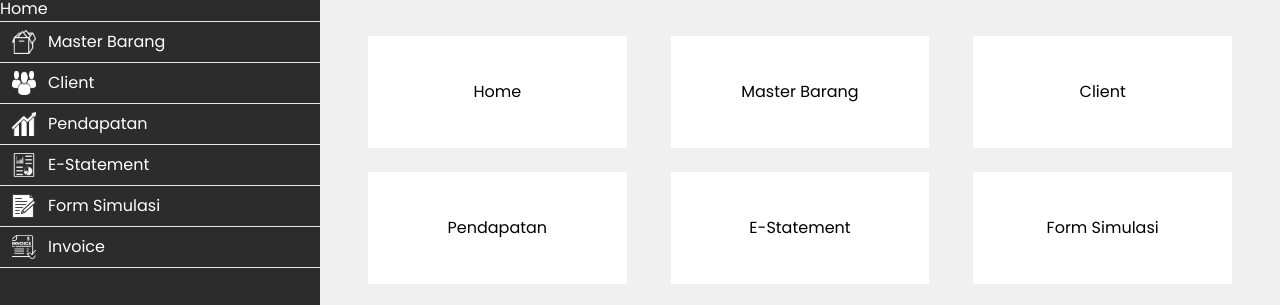
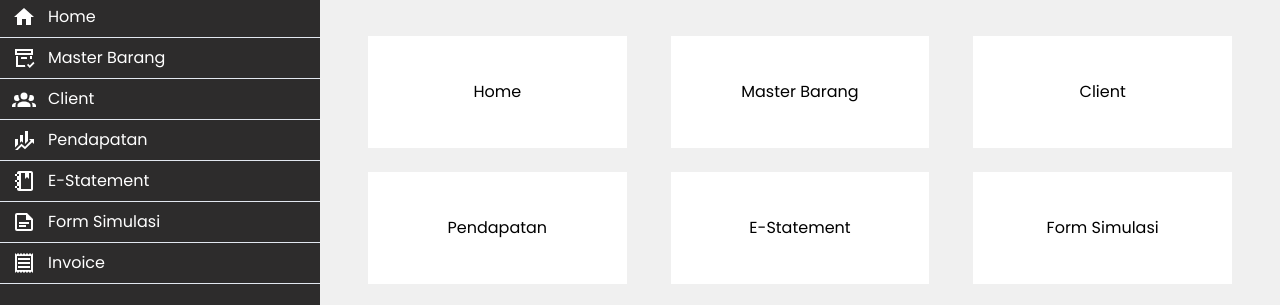
Before and after one commit to SatrioUtomo13/kaminata, a website: page docs/home.html in a window 1280 px wide. Shown: the part 132-437 px from the top of the page. Drawn offline with Linux system fonts and the light colour scheme.

Commit message:
hover, icon, logout

```diff
--- a/docs/home.html
+++ b/docs/home.html
@@ -18,40 +18,53 @@
         <div class="bg-secondary basis-1/4">
             <!-- start logo -->
             <div class="flex justify-around h-32 items-center ">
-                <img src="../asset/img/logo1.png"            alt="CompanyLogo" class="w-1/2 h-1/2">
+                <img src="../asset/img/logo1.png" alt="CompanyLogo" class="w-1/2 h-1/2">
                 <img src="../asset/img/navbar1.png" alt="menu" class="w-[10%] cursor-pointer">
             </div>
             <!-- finish logo -->
             <!-- start menu -->
             <div class="divide-y divide-slate-200">
-                <div class="flex items-center border-t border-slate-200">
-                    <!-- <img src="../asset/img/home.png" alt="home menu" class="h-6 w-6 mx-3 my-2"> -->
-                    <i class="fa-solid fa-house"></i>
-                    <a href="#" class=" font-poppins text-white">Home</a>
+                <div class="flex items-center border-t border-slate-200 cursor-pointer text-white hover:bg-primary hover:text-black hover:font-extrabold transition duration-150">
+                    <svg style="width:24px;height:24px" viewBox="0 0 24 24" class="h-6 w-6 mx-3 my-2">
+                        <path fill="currentColor" d="M10,20V14H14V20H19V12H22L12,3L2,12H5V20H10Z" />
+                    </svg>
+                    <a href="#" class=" font-poppins">Home</a>
                 </div>
-                <div class="flex items-center">
-                    <img src="../asset/img/masterbarang.png" alt="home menu" class="h-6 w-6 mx-3 my-2">
-                    <a href="#" class="text-white font-poppins">Master Barang</a>
+                <div class="flex items-center cursor-pointer text-white hover:bg-primary hover:text-black hover:font-extrabold transition duration-150">
+                    <svg style="width:24px;height:24px" viewBox="0 0 24 24" class="h-6 w-6 mx-3 my-2 ">
+                        <path fill="currentColor" d="M21 3H3V9H21V3M19 7H5V5H19V7M14.5 11C14.78 11 15 11.22 15 11.5V13H9V11.5C9 11.22 9.22 11 9.5 11H14.5M18 13.09V10H20V13.09C19.67 13.04 19.34 13 19 13C18.66 13 18.33 13.04 18 13.09M13 19C13 19.7 13.13 20.37 13.35 21H4V10H6V19H13M22.5 17.25L17.75 22L15 19L16.16 17.84L17.75 19.43L21.34 15.84L22.5 17.25Z" />
+                    </svg>
+                    <a href="#" class="font-poppins">Master Barang</a>
                 </div>
-                <div class="flex items-center">
-                    <img src="../asset/img/client.png" alt="home menu" class="h-6 w-6 mx-3 my-2">
-                    <a href="#" class="text-white font-poppins">Client</a>
+                <div class="flex items-center cursor-pointer text-white hover:bg-primary hover:text-black hover:font-extrabold transition duration-150">
+                    <svg style="width:24px;height:24px" viewBox="0 0 24 24" class="h-6 w-6 mx-3 my-2">
+                        <path fill="currentColor" d="M12,5.5A3.5,3.5 0 0,1 15.5,9A3.5,3.5 0 0,1 12,12.5A3.5,3.5 0 0,1 8.5,9A3.5,3.5 0 0,1 12,5.5M5,8C5.56,8 6.08,8.15 6.53,8.42C6.38,9.85 6.8,11.27 7.66,12.38C7.16,13.34 6.16,14 5,14A3,3 0 0,1 2,11A3,3 0 0,1 5,8M19,8A3,3 0 0,1 22,11A3,3 0 0,1 19,14C17.84,14 16.84,13.34 16.34,12.38C17.2,11.27 17.62,9.85 17.47,8.42C17.92,8.15 18.44,8 19,8M5.5,18.25C5.5,16.18 8.41,14.5 12,14.5C15.59,14.5 18.5,16.18 18.5,18.25V20H5.5V18.25M0,20V18.5C0,17.11 1.89,15.94 4.45,15.6C3.86,16.28 3.5,17.22 3.5,18.25V20H0M24,20H20.5V18.25C20.5,17.22 20.14,16.28 19.55,15.6C22.11,15.94 24,17.11 24,18.5V20Z" />
+                    </svg>
+                    <a href="#" class="font-poppins">Client</a>
                 </div>
-                <div class="flex items-center">
-                    <img src="../asset/img/pendapatan.png" alt="home menu" class="h-6 w-6 mx-3 my-2">
-                    <a href="#" class="text-white font-poppins">Pendapatan</a>
+                <div class="flex items-center cursor-pointer text-white hover:bg-primary hover:text-black hover:font-extrabold transition duration-150">
+                    <svg style="width:24px;height:24px" viewBox="0 0 24 24" class="h-6 w-6 mx-3 my-2">
+                        <path fill="currentColor" d="M6,16.5L3,19.44V11H6M11,14.66L9.43,13.32L8,14.64V7H11M16,13L13,16V3H16M18.81,12.81L17,11H22V16L20.21,14.21L13,21.36L9.53,18.34L5.75,22H3L9.47,15.66L13,18.64" />
+                    </svg>
+                    <a href="#" class="font-poppins">Pendapatan</a>
                 </div>
-                <div class="flex items-center">
-                    <img src="../asset/img/statement.png" alt="home menu" class="h-6 w-6 mx-3 my-2">
-                    <a href="#" class="text-white font-poppins">E-Statement</a>
+                <div class="flex items-center cursor-pointer text-white hover:bg-primary hover:text-black hover:font-extrabold transition duration-150">
+                    <svg style="width:24px;height:24px" viewBox="0 0 24 24" class="h-6 w-6 mx-3 my-2 ">
+                        <path fill="currentColor" d="M17,4V10L15,8L13,10V4H9V20H19V4H17M3,7V5H5V4C5,2.89 5.9,2 7,2H19C20.05,2 21,2.95 21,4V20C21,21.05 20.05,22 19,22H7C5.95,22 5,21.05 5,20V19H3V17H5V13H3V11H5V7H3M5,5V7H7V5H5M5,19H7V17H5V19M5,13H7V11H5V13Z" />
+                    </svg>
+                    <a href="#" class="font-poppins">E-Statement</a>
                 </div>
-                <div class="flex items-center">
-                    <img src="../asset/img/simulasi.png" alt="home menu" class="h-6 w-6 mx-3 my-2">
-                    <a href="#" class="text-white font-poppins">Form Simulasi</a>
+                <div class="flex items-center cursor-pointer text-white hover:bg-primary hover:text-black hover:font-extrabold transition duration-150">
+                    <svg style="width:24px;height:24px" viewBox="0 0 24 24"  class="h-6 w-6 mx-3 my-2">
+                        <path fill="currentColor" d="M15 3H5A2 2 0 0 0 3 5V19A2 2 0 0 0 5 21H19A2 2 0 0 0 21 19V9L15 3M19 19H5V5H14V10H19M17 14H7V12H17M14 17H7V15H14" />
+                    </svg>
+                    <a href="#" class="font-poppins">Form Simulasi</a>
                 </div>
-                <div class="flex items-center">
-                    <img src="../asset/img/invoice.png" alt="home menu" class="h-6 w-6 mx-3 my-2">
-                    <a href="#" class="text-white font-poppins">Invoice</a>
+                <div class="flex items-center cursor-pointer text-white hover:bg-primary hover:text-black hover:font-extrabold transition duration-150">
+                    <svg style="width:24px;height:24px" viewBox="0 0 24 24" class="h-6 w-6 mx-3 my-2">
+                        <path fill="currentColor" d="M19.5 3.5L18 2L16.5 3.5L15 2L13.5 3.5L12 2L10.5 3.5L9 2L7.5 3.5L6 2L4.5 3.5L3 2V22L4.5 20.5L6 22L7.5 20.5L9 22L10.5 20.5L12 22L13.5 20.5L15 22L16.5 20.5L18 22L19.5 20.5L21 22V2L19.5 3.5M19 19.09H5V4.91H19V19.09M6 15H18V17H6M6 11H18V13H6M6 7H18V9H6Z" />
+                    </svg>
+                    <a href="#" class="font-poppins">Invoice</a>
                 </div>
                 <div></div>
             </div>
@@ -77,7 +90,13 @@
                 <a href=""><div class="bg-white h-28 flex items-center justify-center hover:border hover:border-black">Form Simulasi</div></a>
                 <a href=""><div class="bg-white h-28 flex items-center justify-center hover:border hover:border-black">Invoice</div></a>
                 <div class="bg-[#F0F0F0] h-28 flex col-start-3 justify-end">
-                    <a href="" class="flex justify-end self-end w-1/4 h-1/2"><img src="../asset/img/logout.png" alt="logout" class="w-full h-full self-end"></a>
+                    <a href="" class="flex justify-end self-end w-1/4 h-1/2">
+                        <!-- <img src="../asset/img/logout.png" alt="logout" class="w-full h-full self-end">
+                        -->
+                        <svg viewBox="0 0 24 24" class="w-full h-full self-end">
+                            <path fill="currentColor" d="M16,17V14H9V10H16V7L21,12L16,17M14,2A2,2 0 0,1 16,4V6H14V4H5V20H14V18H16V20A2,2 0 0,1 14,22H5A2,2 0 0,1 3,20V4A2,2 0 0,1 5,2H14Z" />
+                        </svg>
+                    </a>
                 </div>
             </div>
             <!-- finish box -->
```
Also changed, not shown: public/css/style.css.
